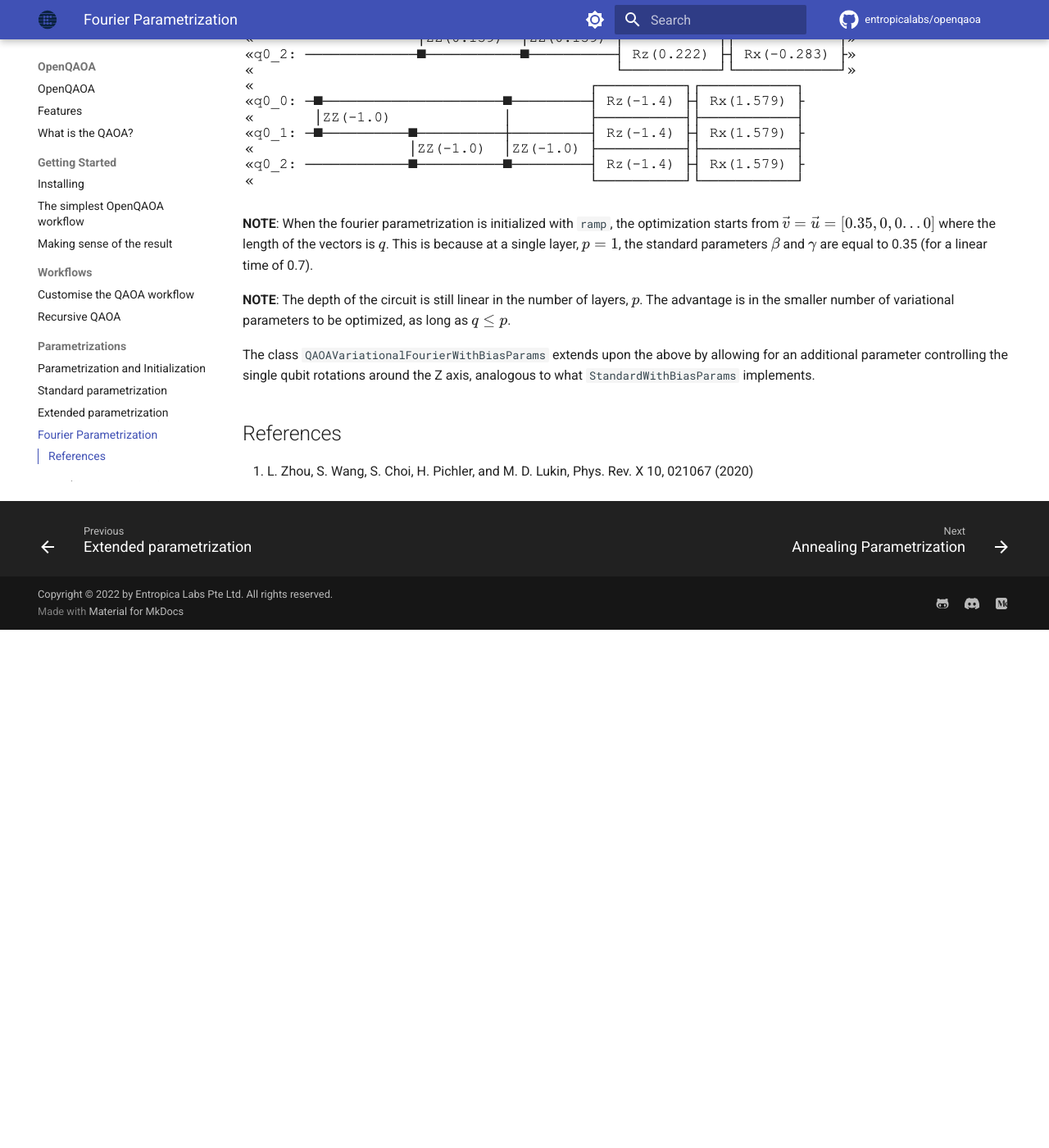
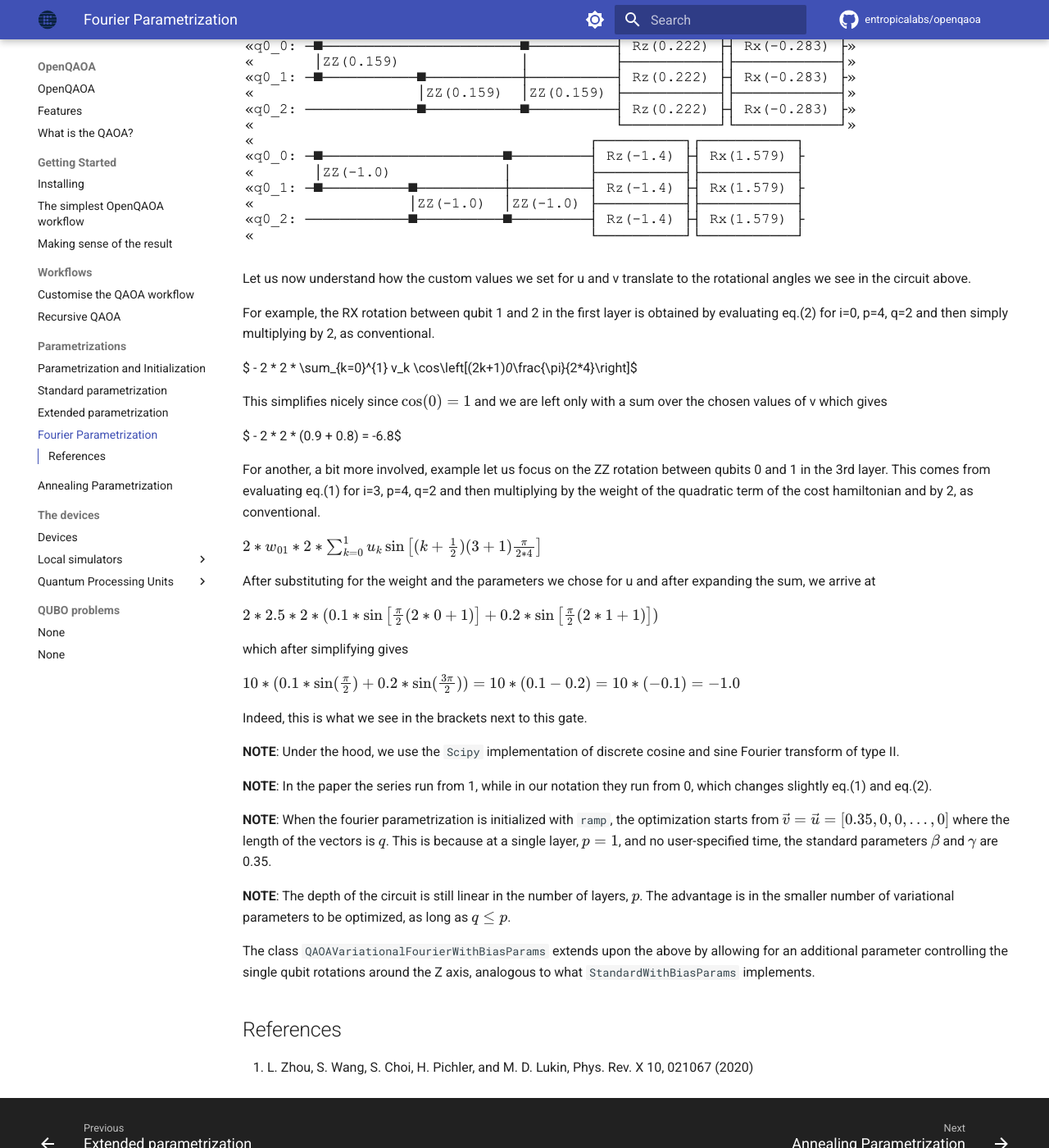
Before and after one commit to entropicalabs/openqaoa-website, an MkDocs documentation site: the page built from docs/parametrization/fourier-parametrization.md, in a window 1280 px wide and 1400 px high, scrolled down 1065 px. Shown: the whole window at 82% size. Built offline with MkDocs 1.6.1 and Material for MkDocs 9.7.7, drawn with Linux system fonts in a browser that asks for light colours; comment, search, counter and statistics services are not loaded; before the commit the page ends 1833 px from its top, so only the background shows below that; some of the changed text lies outside the part shown.

Commit message:
adding specific examples with numbers

````diff
--- a/docs/parametrization/fourier-parametrization.md
+++ b/docs/parametrization/fourier-parametrization.md
@@ -2,9 +2,9 @@
 
 The class `QAOAVariationalFourierParams` implements a heuristic proposed by Zhou et al. [1] which instead of optimizing for $\beta$ and $\gamma$ at each layer aims at finding the amplitudes of their discrete Fourier transforms given by:
 
-$\beta_i^{(p)} = \sum_{k=0}^{q-1} v_k \cos\left[(2k+1)i\frac{\pi}{2q}\right]$
+$\gamma_i^{(p)} = 2 \sum_{k=0}^{q-1} u_k \sin\left[(k+1/2)(i+1)\frac{\pi}{2p}\right]$ (1)
 
-$\gamma_i^{(p)} = \sum_{k=0}^{q-1} u_k \sin\left[(k+1/2)(i+1)\frac{\pi}{q}\right]$
+$\beta_i^{(p)} = 2 \sum_{k=0}^{q-1} v_k \cos\left[(2k+1)i\frac{\pi}{2p}\right]$ (2)
 
 where $i = 0,...,p$.
 
@@ -12,17 +12,46 @@ The idea comes from the empirical observation that the optimal parameters are of
 
 In [1], the authors show that certain variants of this basic Fourier parametrisation can perform significantly better than a randomised brute force search through parameter space, for MaxCut problems on 3-regular and 4-regular graphs.
 
-Using once again the example cost Hamiltonian $H_C = 2.5 (Z_0Z_1 + Z_1Z_2 + Z_0Z_2) + 3.5 (Z_0 + Z_1 + Z_2)$ and setting the parameters using
+Let us once again take the cost Hamiltonian to be $H_C = 2.5 (Z_0Z_1 + Z_1Z_2 + Z_0Z_2) + 3.5 (Z_0 + Z_1 + Z_2)$ and construct a circuit of 4 layers (p=4). In the standard parametrization this would give $2*4 = 8$ variational parameters. The fourier parametrization, however, allows to work with less. Let's set $q=2$, giving only $4$ parameters to be optimized.
+We can further specify the initial values of those using the custom initialization, for example with the following:
 
 ```Python
-q.set_circuit_properties(p=4, q=2, param_type = 'fourier', init_type='custom', variational_params_dict={"u":[0.1, 0.2], "v":[0.9, 0.8]})
+q.set_circuit_properties(p=4, q=2, param_type='fourier', init_type='custom', variational_params_dict={"u":[0.1, 0.2], "v":[0.9, 0.8]})
 ```
+As a circuit, this looks like:
 
-As a circuit, this looks like:
 ![kamada_kawai_layout](/img/circuit_fourier.png)
 
-**NOTE**: When the fourier parametrization is initialized with `ramp`, the optimization starts from $\vec{v} = \vec{u} = [0.35, 0, 0 ... 0]$ where the length of the vectors is $q$. This is because at a single layer, $p=1$, the standard parameters $\beta$ and $\gamma$ are equal to 0.35 (for a linear time of 0.7).
+Let us now understand how the custom values we set for u and v translate to the rotational angles we see in the circuit above.
 
+For example, the RX rotation between qubit 1 and 2 in the first layer is obtained by evaluating eq.(2) for i=0, p=4, q=2 and then simply multiplying by 2, as conventional.
+
+$ - 2 * 2 * \sum_{k=0}^{1} v_k \cos\left[(2k+1)*0*\frac{\pi}{2*4}\right]$
+
+This simplifies nicely since $\cos(0)=1$ and we are left only with a sum over the chosen values of v which gives
+
+$ - 2 * 2 * (0.9 + 0.8) = -6.8$
+
+For another, a bit more involved, example let us focus on the ZZ rotation between qubits 0 and 1 in the 3rd layer. This comes from evaluating eq.(1) for i=3, p=4, q=2 and then multiplying by the weight of the quadratic term of the cost hamiltonian and by 2, as conventional.
+
+$2 * w_{01} * 2 * \sum_{k=0}^{1} u_k \sin\left[(k+\frac{1}{2})(3+1)\frac{\pi}{2*4}\right]$
+
+After substituting for the weight and the parameters we chose for u and after expanding the sum, we arrive at
+
+$2 * 2.5 * 2 * (0.1 * \sin\left[\frac{\pi}{2}(2*0 + 1)\right] + 0.2 * \sin\left[\frac{\pi}{2}(2*1 + 1)\right])$
+
+which after simplifying gives
+
+$10 * (0.1*\sin(\frac{\pi}{2}) + 0.2*\sin(\frac{3\pi}{2})) = 10*(0.1 - 0.2) = 10*(-0.1) = -1.0$
+
+Indeed, this is what we see in the brackets next to this gate.
+
+
+**NOTE**: Under the hood, we use the `Scipy` implementation of discrete cosine and sine Fourier transform of type II.
+
+**NOTE**: In the paper the series run from 1, while in our notation they run from 0, which changes slightly eq.(1) and eq.(2).
+
+**NOTE**: When the fourier parametrization is initialized with `ramp`, the optimization starts from $\vec{v} = \vec{u} = [0.35, 0, 0, ..., 0]$ where the length of the vectors is $q$. This is because at a single layer, $p=1$, and no user-specified time, the standard parameters $\beta$ and $\gamma$ are 0.35.
 
 **NOTE**: The depth of the circuit is still linear in the number of layers, $p$. The advantage is in the smaller number of variational parameters to be optimized, as long as $q \leq p$.
 
````
